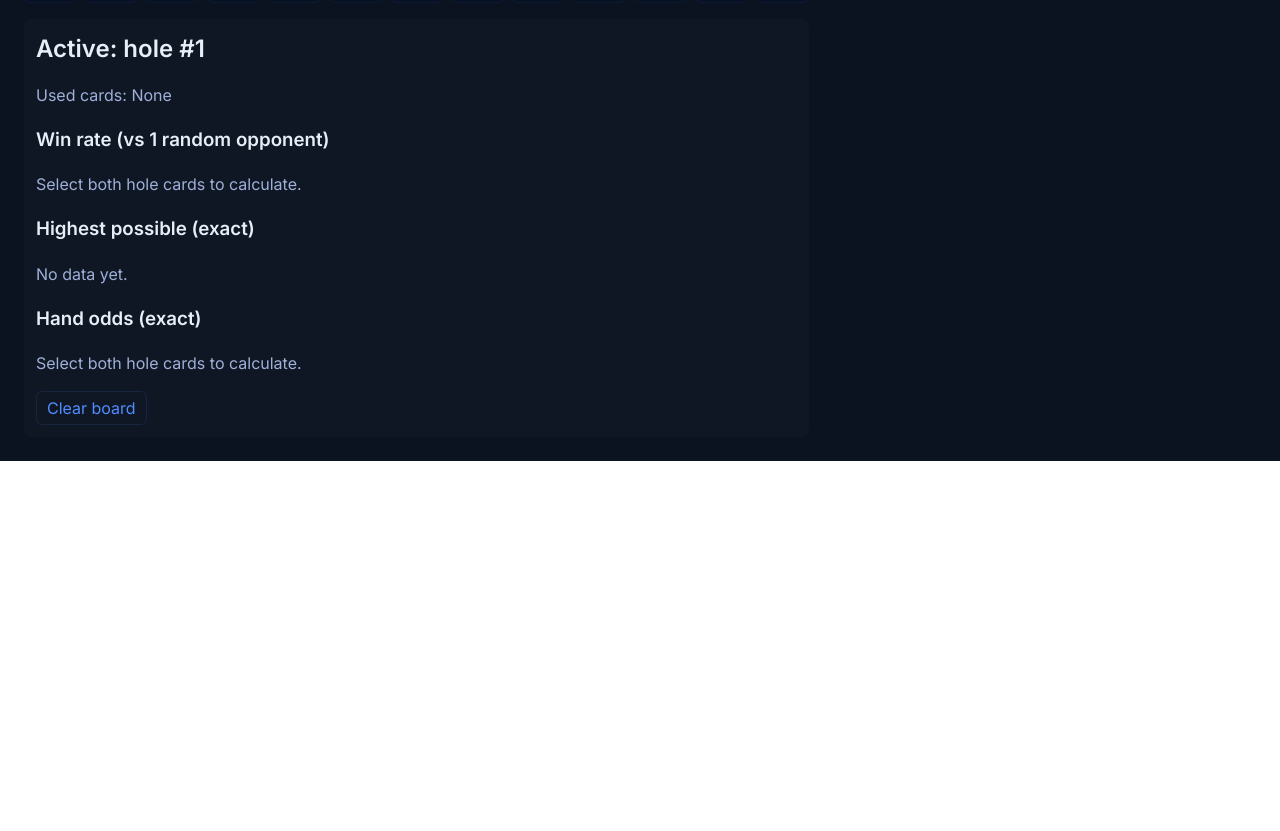
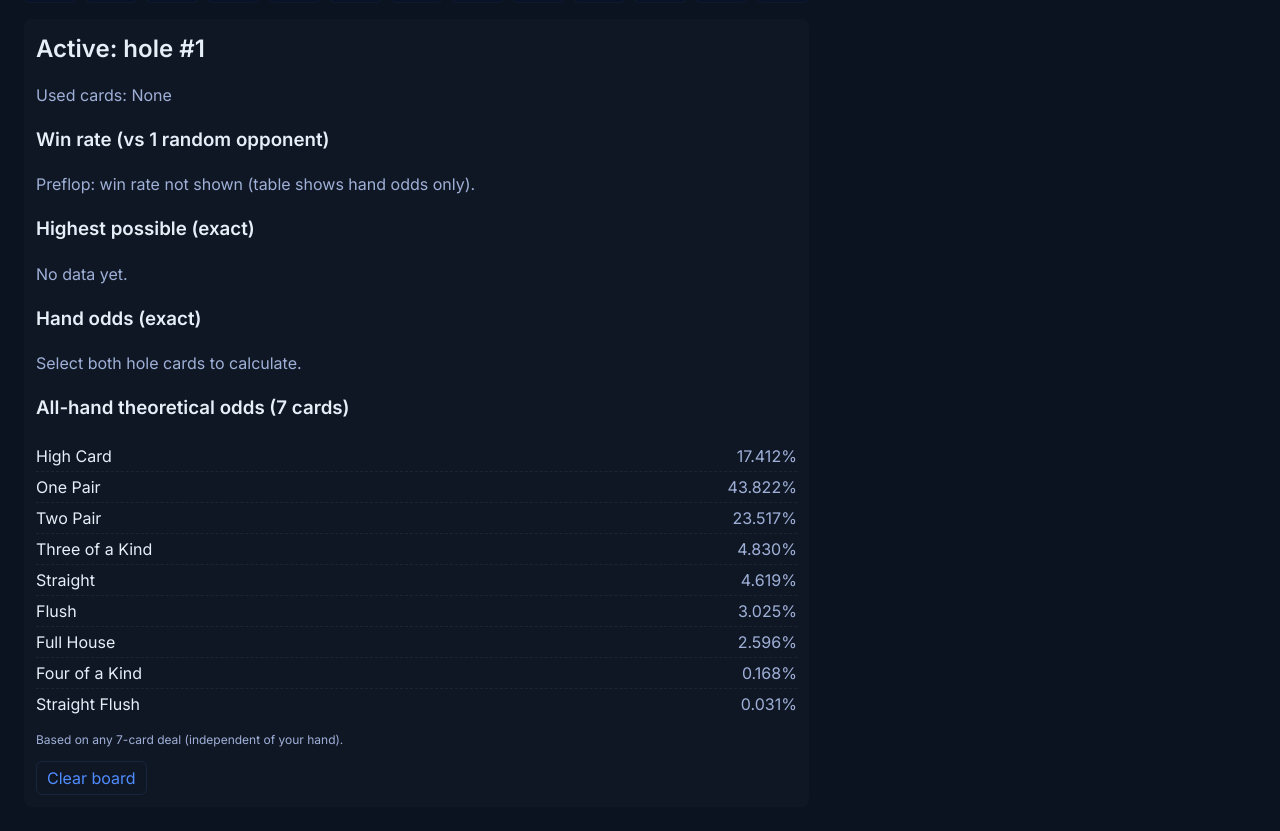
Before and after one commit to him1231/poker-probability-calculator, a React (Vite) app: page / in a window 1280 px wide. Shown: the part 580-1411 px from the top of the page. Before the commit the page ends 1041 px from the top, so only its background shows below. Built offline with nearby package versions, Linux system fonts and the light colour scheme.

Commit message:
Hide preflop win rate and add theoretical odds

```diff
--- a/src/App.css
+++ b/src/App.css
@@ -44,13 +44,13 @@ header p{ margin:0 0 18px; color:var(--muted) }
 .best-hand .hand-cards{ margin-top:6px }
 .mini-card{ display:inline-block; background:var(--panel); border:1px solid rgba(255,255,255,0.04); padding:6px 8px; border-radius:6px; margin-right:6px }
 
-.winrate, .best-possible, .hand-prob{ margin-top:12px }
+.winrate, .best-possible, .hand-prob, .theory-prob{ margin-top:12px }
 .rates{ display:grid; grid-template-columns: 1fr; gap:4px; font-size:14px }
 .muted.small{ font-size:12px }
-.hand-prob ul{ list-style:none; padding:0; margin:6px 0 0 }
-.hand-prob li{ display:flex; justify-content:space-between; padding:3px 0; border-bottom:1px dashed rgba(255,255,255,0.06) }
-.hand-prob li:last-child{ border-bottom:none }
-.hand-prob .pct{ color:var(--muted) }
+.hand-prob ul, .theory-prob ul{ list-style:none; padding:0; margin:6px 0 0 }
+.hand-prob li, .theory-prob li{ display:flex; justify-content:space-between; padding:3px 0; border-bottom:1px dashed rgba(255,255,255,0.06) }
+.hand-prob li:last-child, .theory-prob li:last-child{ border-bottom:none }
+.hand-prob .pct, .theory-prob .pct{ color:var(--muted) }
 
 .actions{ margin-top:12px }
 .actions button{ background:transparent; color:var(--accent); border:1px solid rgba(79,140,255,0.12); padding:6px 10px; border-radius:6px }
--- a/src/App.jsx
+++ b/src/App.jsx
@@ -5,6 +5,17 @@ const SUITS = ['♠', '♥', '♦', '♣']
 const RANKS = ['A','2','3','4','5','6','7','8','9','10','J','Q','K']
 const KEY_RANKS = ['A','K','Q','J','10','9','8','7','6','5','4','3','2']
 const HAND_ORDER = ['High Card','One Pair','Two Pair','Three of a Kind','Straight','Flush','Full House','Four of a Kind','Straight Flush']
+const THEORETICAL_7CARD = {
+  'High Card': 0.174119,
+  'One Pair': 0.438225,
+  'Two Pair': 0.235173,
+  'Three of a Kind': 0.048298,
+  'Straight': 0.046193,
+  'Flush': 0.030254,
+  'Full House': 0.025961,
+  'Four of a Kind': 0.001681,
+  'Straight Flush': 0.000311
+}
 
 function makeDeck(){
   const deck = []
@@ -131,8 +142,7 @@ export default function App(){
       if(entry){
         const highest = [...HAND_ORDER].reverse().find(name => (entry.handProbs[name] || 0) > 0)
         const odds = { total: 1, handCounts: entry.handProbs, bestExample: highest ? {name: highest, needed: []} : null, fromTable:true }
-        const win = { winRate: entry.winRate, tieRate: entry.tieRate, lossRate: entry.lossRate }
-        setCalc({win, odds, loading:false, source:'preflop'})
+        setCalc({win:null, odds, loading:false, source:'preflop'})
         return
       }
     }
@@ -145,6 +155,7 @@ export default function App(){
 
   const winSim = calc.win
   const odds = calc.odds
+  const isPreflop = community.filter(Boolean).length === 0
   const handProbList = useMemo(() => {
     if(!odds) return []
     return HAND_ORDER.map(name => {
@@ -217,7 +228,9 @@ export default function App(){
           <p>Used cards: {[...hole, ...community].filter(Boolean).map(c=>c.code).join(', ') || 'None'}</p>
           <div className="winrate">
             <h3>Win rate (vs 1 random opponent)</h3>
-            {calc.loading ? (
+            {isPreflop ? (
+              <p className="muted">Preflop: win rate not shown (table shows hand odds only).</p>
+            ) : calc.loading ? (
               <p className="muted">Calculating...</p>
             ) : !winSim ? (
               <p className="muted">Select both hole cards to calculate.</p>
@@ -262,6 +275,21 @@ export default function App(){
             )}
           </div>
 
+          {isPreflop && (
+            <div className="theory-prob">
+              <h3>All-hand theoretical odds (7 cards)</h3>
+              <ul>
+                {HAND_ORDER.map(name => (
+                  <li key={name}>
+                    <span>{name}</span>
+                    <span className="pct">{(THEORETICAL_7CARD[name]*100).toFixed(3)}%</span>
+                  </li>
+                ))}
+              </ul>
+              <p className="muted small">Based on any 7-card deal (independent of your hand).</p>
+            </div>
+          )}
+
           <div className="actions">
             <button onClick={clearAll}>Clear board</button>
           </div>
```
